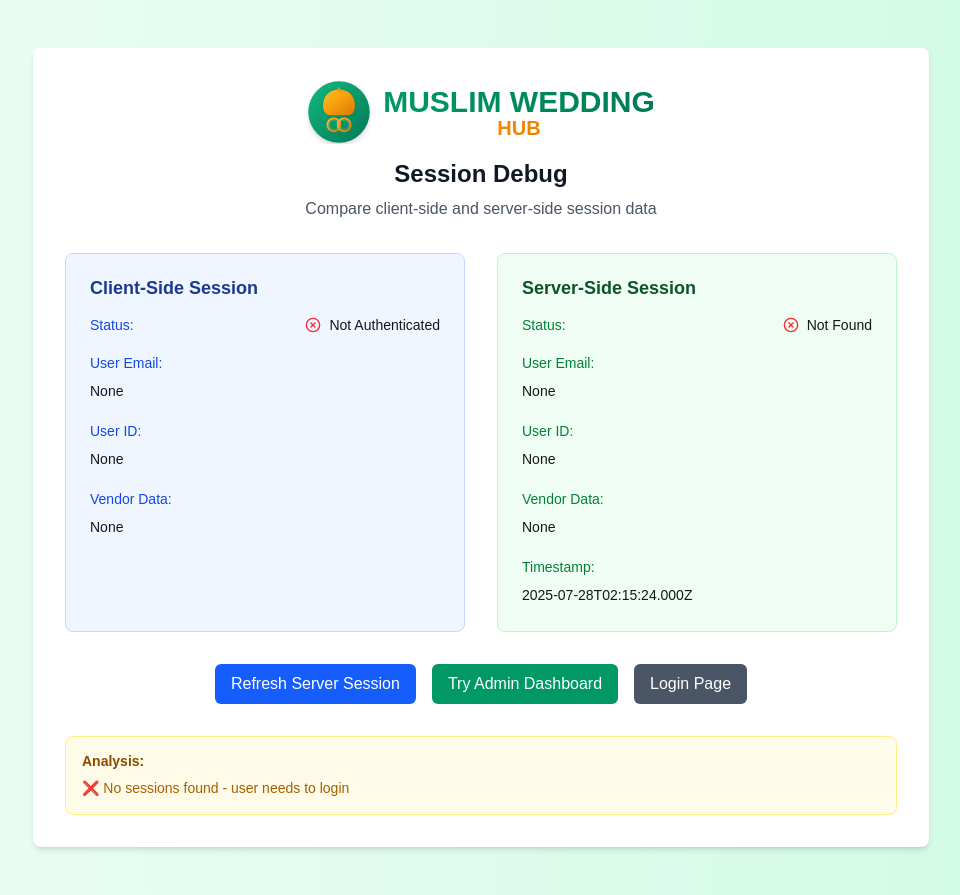
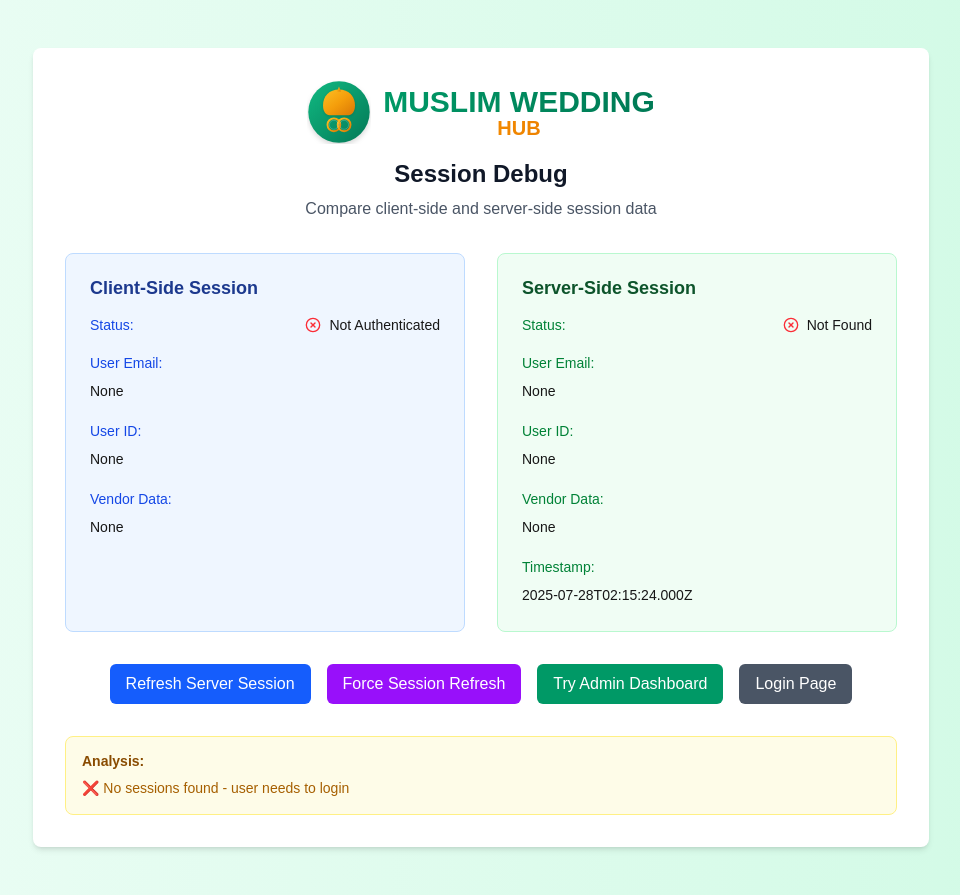
Before and after one commit to SiedahmedM/BarakahWeddings, a Next.js app: page /admin/debug in a window 1280 px wide. Shown: the whole page, without its empty margins (159-1119 px from the left). Built offline with nearby package versions, Linux system fonts and the light colour scheme; no server answers.

Commit message:
Fix: Client side hydration fix

```diff
--- a/lib/auth.ts
+++ b/lib/auth.ts
@@ -77,6 +77,8 @@ export const authOptions: NextAuthOptions = {
         // When user first logs in, store vendor data in token
         token.vendor = (user as UserWithVendor).vendor
         token.userId = user.id
+        token.email = user.email
+        token.name = user.name
       }
 
       // Ensure vendor data is always available in token
@@ -100,11 +102,26 @@ export const authOptions: NextAuthOptions = {
       if (token && session.user) {
         (session.user as any).id = token.sub!
         ;(session.user as any).vendor = token.vendor
+        session.user.email = token.email as string
+        session.user.name = token.name as string
       }
       return session
     }
   },
   pages: {
     signIn: "/vendor/login"
+  },
+  // Add these for better client-side handling
+  useSecureCookies: process.env.NODE_ENV === 'production',
+  cookies: {
+    sessionToken: {
+      name: `next-auth.session-token`,
+      options: {
+        httpOnly: true,
+        sameSite: 'lax',
+        path: '/',
+        secure: process.env.NODE_ENV === 'production'
+      }
+    }
   }
 }
--- a/src/app/admin/debug/page.tsx
+++ b/src/app/admin/debug/page.tsx
@@ -25,6 +25,21 @@ export default function AdminDebugPage() {
       }
     } catch (error) {
       console.error('Error fetching server session:', error)
+    } finally {
+      setIsLoading(false)
+    }
+  }
+
+  const refreshSession = async () => {
+    setIsLoading(true)
+    try {
+      const response = await fetch('/api/auth/refresh')
+      if (response.ok) {
+        // Force a page reload to refresh the client session
+        window.location.reload()
+      }
+    } catch (error) {
+      console.error('Error refreshing session:', error)
     } finally {
       setIsLoading(false)
     }
@@ -170,6 +185,14 @@ export default function AdminDebugPage() {
               {isLoading ? 'Refreshing...' : 'Refresh Server Session'}
             </button>
 
+            <button
+              onClick={refreshSession}
+              disabled={isLoading}
+              className="bg-purple-600 text-white px-4 py-2 rounded-md hover:bg-purple-700 transition duration-200 disabled:opacity-50"
+            >
+              {isLoading ? 'Refreshing...' : 'Force Session Refresh'}
+            </button>
+
             <Link
               href="/admin/vendors"
               className="bg-emerald-600 text-white px-4 py-2 rounded-md hover:bg-emerald-700 transition duration-200"
--- /dev/null
+++ b/src/app/api/auth/refresh/route.ts
@@ -0,0 +1,36 @@
+import { NextResponse } from 'next/server'
+import { getServerSession } from 'next-auth'
+import { authOptions } from '@/lib/auth'
+
+export async function GET() {
+  try {
+    const session = await getServerSession(authOptions)
+
+    if (!session) {
+      return NextResponse.json(
+        { error: 'No session found' },
+        { status: 401 }
+      )
+    }
+
+    // Return the session data to help with client-side hydration
+    return NextResponse.json({
+      session: {
+        user: {
+          id: (session.user as any)?.id,
+          email: session.user?.email,
+          name: session.user?.name,
+          vendor: (session.user as any)?.vendor
+        }
+      },
+      message: 'Session refreshed successfully'
+    })
+
+  } catch (error) {
+    console.error('Error refreshing session:', error)
+    return NextResponse.json(
+      { error: 'Internal server error' },
+      { status: 500 }
+    )
+  }
+}
```
